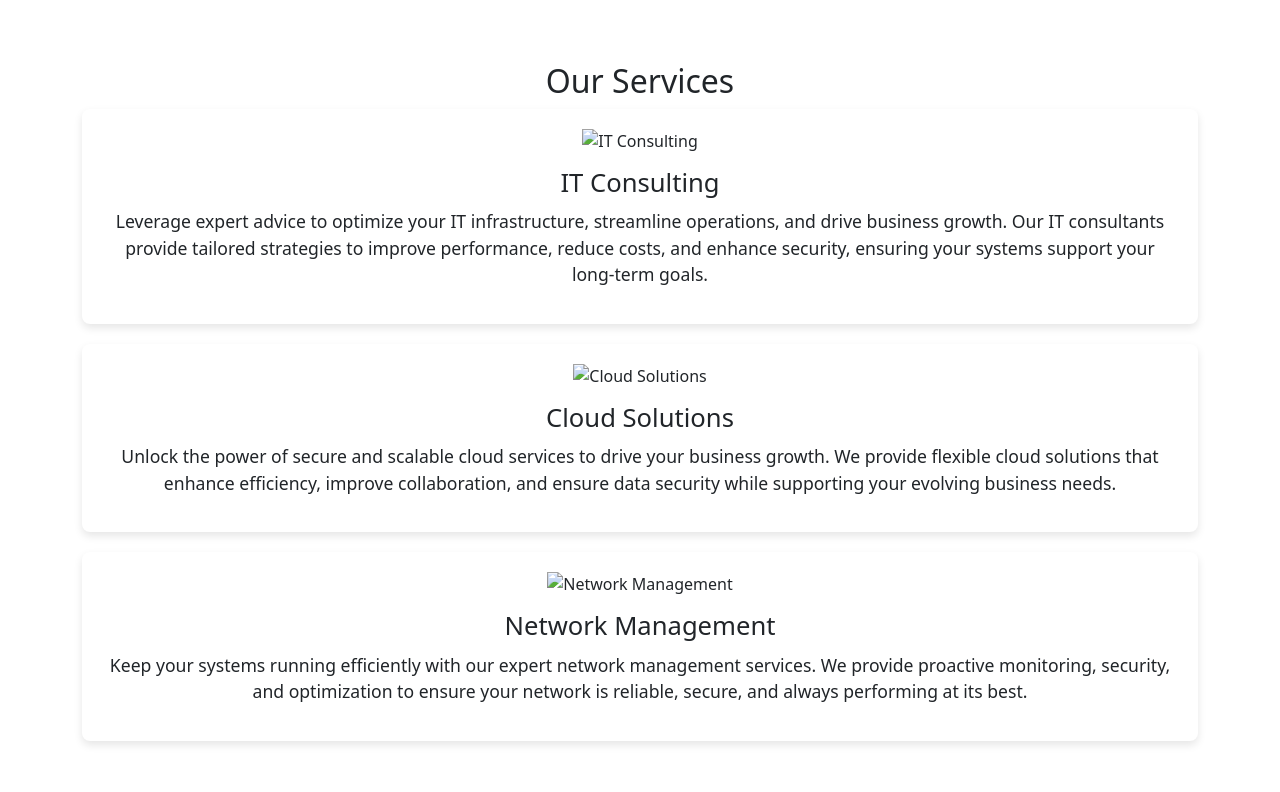
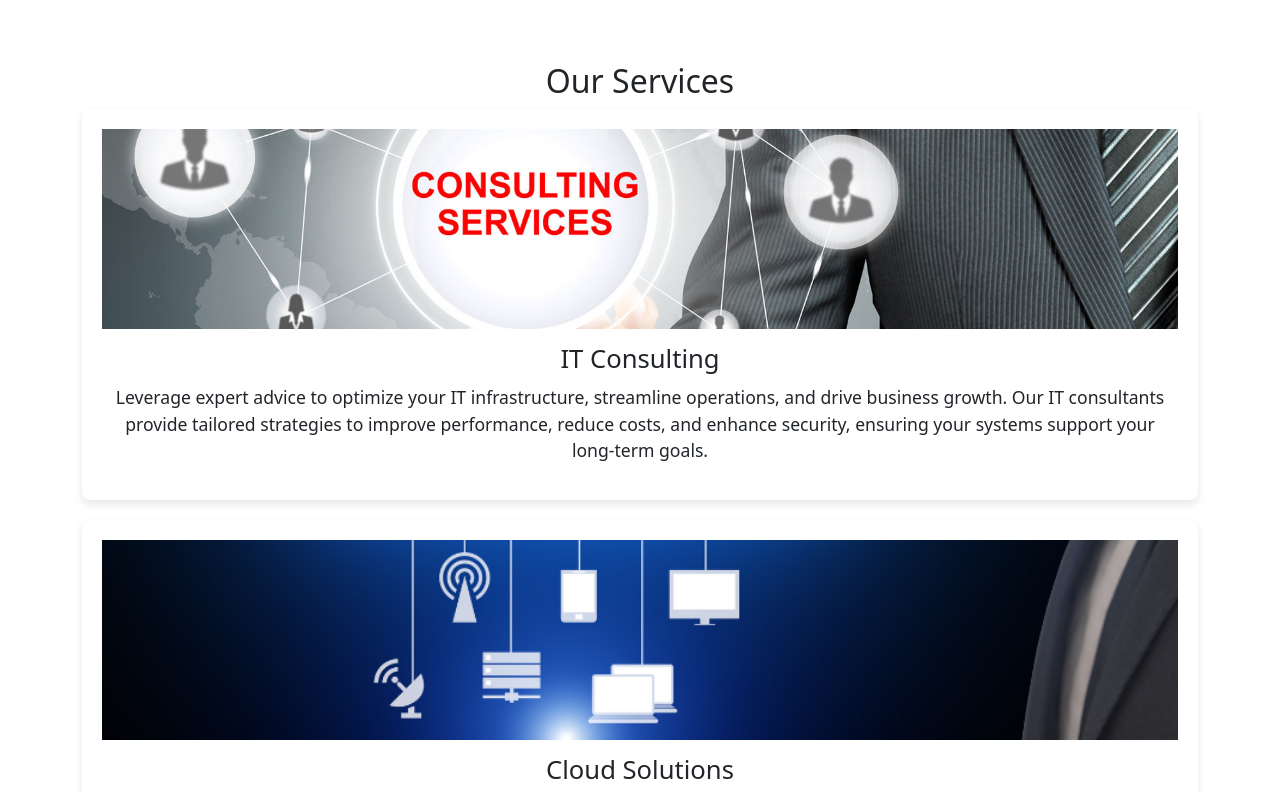
Before and after one commit to karthidev/Avizon, a plain HTML site: page index.html in a window 1280 px wide. Shown: the part 1520-2312 px from the top of the page. Drawn offline with nearby package versions, Linux system fonts and the light colour scheme; files whose address does not match are found by name.

Commit message:
Update index.html

```diff
--- a/index.html
+++ b/index.html
@@ -51,7 +51,7 @@
     <section id="about" class="about">
         <div class="container">
             <h2>About Us</h2>
-            <img src="images/about.jpg" alt="About Avizon" class="about-image">
+            <img src="about.jpg" alt="About Avizon" class="about-image">
             <p>At Avizon, we provide innovative IT services designed to help businesses thrive in the digital world. With years of experience in IT consulting, network management, cloud solutions, and more, we tailor our services to meet the unique needs of each client.</p>
 
             <!-- Insert Image -->
@@ -67,19 +67,19 @@
     <div class="container">
         <h2>Our Services</h2>
         <div class="service-card">
-            <img src="images/consulting.jpg" alt="IT Consulting" class="service-image">
+            <img src="consulting.jpg" alt="IT Consulting" class="service-image">
             <h3>IT Consulting</h3>
             <p>Leverage expert advice to optimize your IT infrastructure, streamline operations, and drive business growth. Our IT consultants provide tailored strategies to improve performance, reduce costs, and enhance security, ensuring your systems support your long-term goals.</p>
 
         </div>
         <div class="service-card">
-            <img src="images/Cloud_Solutions.png" alt="Cloud Solutions" class="service-image">
+            <img src="Cloud_Solutions.png" alt="Cloud Solutions" class="service-image">
             <h3>Cloud Solutions</h3>
             <p>Unlock the power of secure and scalable cloud services to drive your business growth. We provide flexible cloud solutions that enhance efficiency, improve collaboration, and ensure data security while supporting your evolving business needs.</p>
 
         </div>
         <div class="service-card">
-            <img src="images/network.jpg" alt="Network Management" class="service-image">
+            <img src="network.jpg" alt="Network Management" class="service-image">
             <h3>Network Management</h3>
             <p>Keep your systems running efficiently with our expert network management services. We provide proactive monitoring, security, and optimization to ensure your network is reliable, secure, and always performing at its best.</p>
 
```
